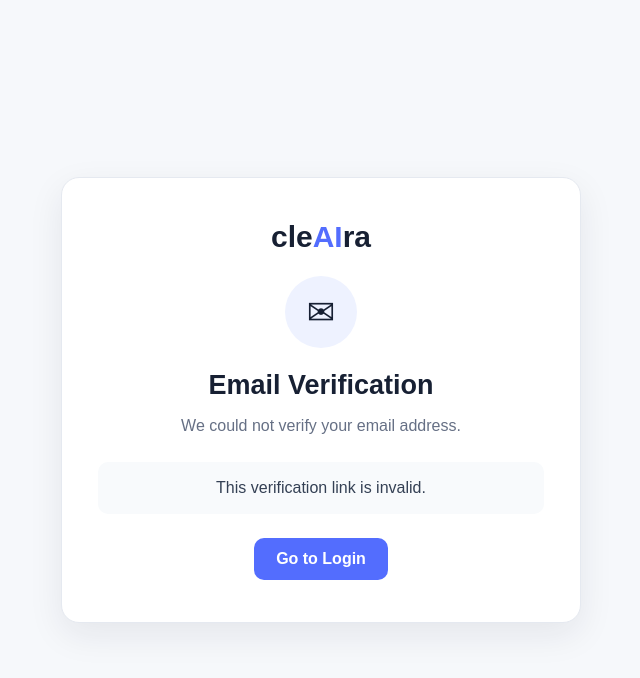
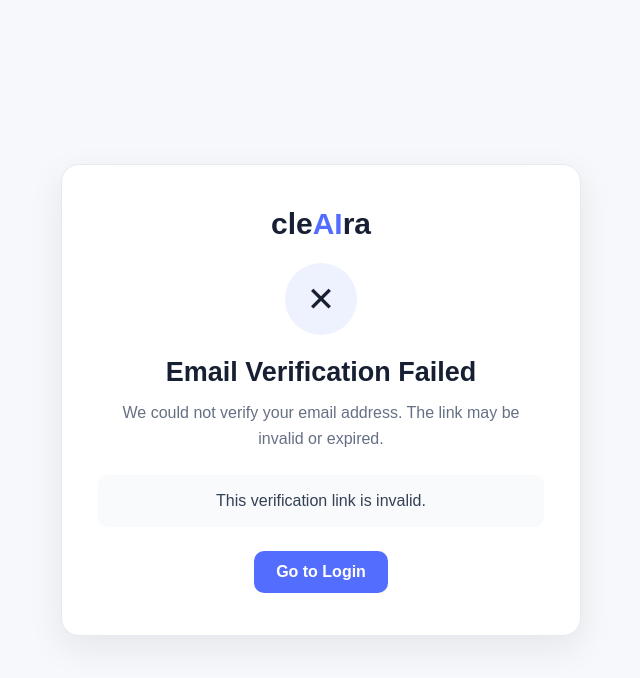
Before and after one commit to DhritiNarayan/cleAIra, a Flask app: page /verify-email/1 in a window 1280 px wide. Shown: the top 678 px of the page, without its empty margins (319-959 px from the left). Run offline with Flask 3, Linux system fonts and the light colour scheme; parts of the project's set-up code (start-up, migrations or seed data) failed here and were passed over.

Commit message:
Fix email verification status display

```diff
--- a/app.py
+++ b/app.py
@@ -372,8 +372,12 @@ def verify_email(token):
 
     return render_template(
         "verify_email.html",
-        success=True,
-        message="Your email has been verified successfully. You can now log in.",
+        success=False,
+        pending=True,
+        message=(
+        "Account created. A verification email has been sent to "
+        f"{form['email']}. Please verify your email before logging in."
+        ),
     )
 
 # ---------------- AUTH ----------------
--- a/templates/verify_email.html
+++ b/templates/verify_email.html
@@ -101,16 +101,25 @@
         Your email address has been successfully verified.
         You can now log in to your cleAIra account.
     </p>
-        {% else %}
+       {% elif pending %}
     <div class="icon">✉</div>
 
-            <h1>Email Verification</h1>
+    <h1>Verification Email Sent</h1>
 
     <p>
-                We could not verify your email address.
+        Please check your inbox and click the verification link
+        to activate your cleAIra account.
+    </p>
+       {% else %}
+    <div class="icon">✕</div>
+
+    <h1>Email Verification Failed</h1>
+
+    <p>
+        We could not verify your email address. The link may be
+        invalid or expired.
     </p>
     {% endif %}
-
         {% if message %}
             <div class="message">
                 {{ message }}
```
Lines whose indentation alone changed are shown as unchanged.
